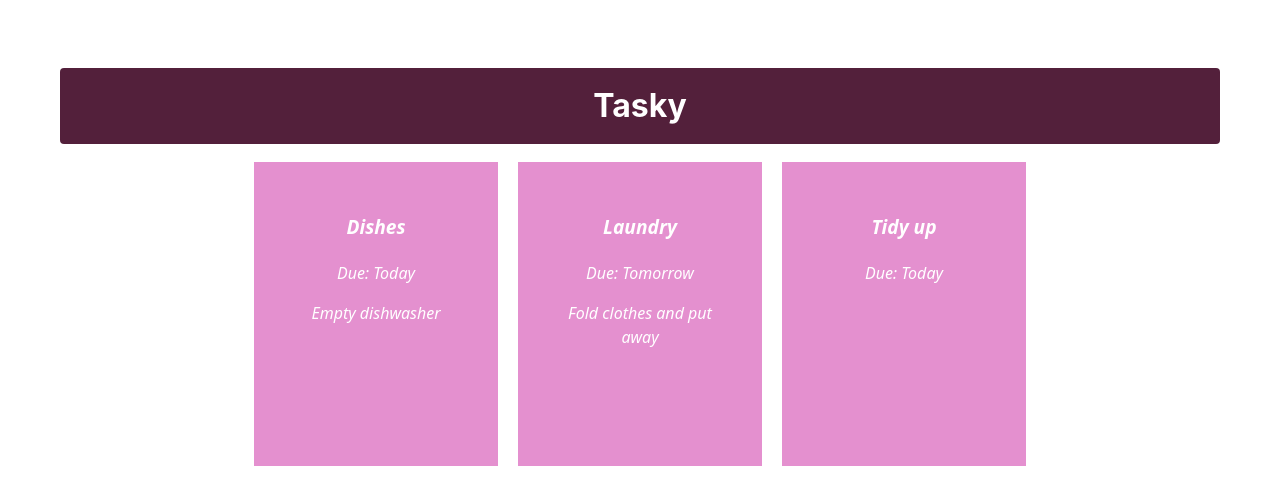
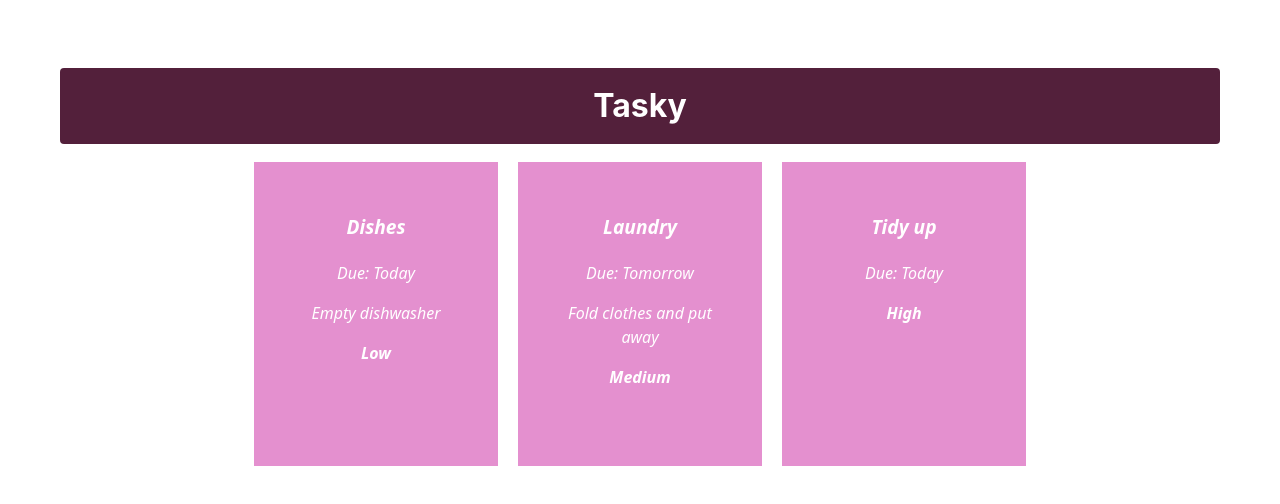
Before and after one commit to methylena/react-basics-labs, a React (Vite) app in the folder project1/: page / in a window 1280 px wide. Shown: the top 504 px of the page. Built offline with nearby package versions, Linux system fonts and the light colour scheme.

Commit message:
Tasky Lab 2a - Exercise done

```diff
--- a/project1/src/App.jsx
+++ b/project1/src/App.jsx
@@ -6,9 +6,9 @@
 
   const [ taskState, setTaskState ] = useState({
     tasks: [
-      { id: 1, title:"Dishes", description: "Empty dishwasher", deadline: "Today" },
-      { id: 2,title: "Laundry", description: "Fold clothes and put away", deadline: "Tomorrow" },
-      { id: 3,title: "Tidy up", deadline: "Today" }
+      { id: 1, title:"Dishes", description: "Empty dishwasher", deadline: "Today", priority: "Low" },
+      { id: 2,title: "Laundry", description: "Fold clothes and put away", deadline: "Tomorrow", priority: "Medium" },
+      { id: 3,title: "Tidy up", deadline: "Today", priority: "High" }
     ]
   });
 
@@ -22,6 +22,7 @@
       description={task.description}
       deadline={task.deadline}
       key={task.id}
+      priority={task.priority}
     />
   ))}
     </div>
--- a/project1/src/components/Project.jsx
+++ b/project1/src/components/Project.jsx
@@ -10,6 +10,7 @@
         <p>Due: {props.deadline}</p>
         <p>{props.description}</p>
         <p>{props.children}</p>
+        <p className='task-priority'>{props.priority}</p>
         </div>
     )
 }
--- a/project1/src/index.css
+++ b/project1/src/index.css
@@ -41,3 +41,6 @@
     font-weight: bold;
     font-size: 1.2em;
   }
+  .task-priority {
+    font-weight: bold;
+  }
```
